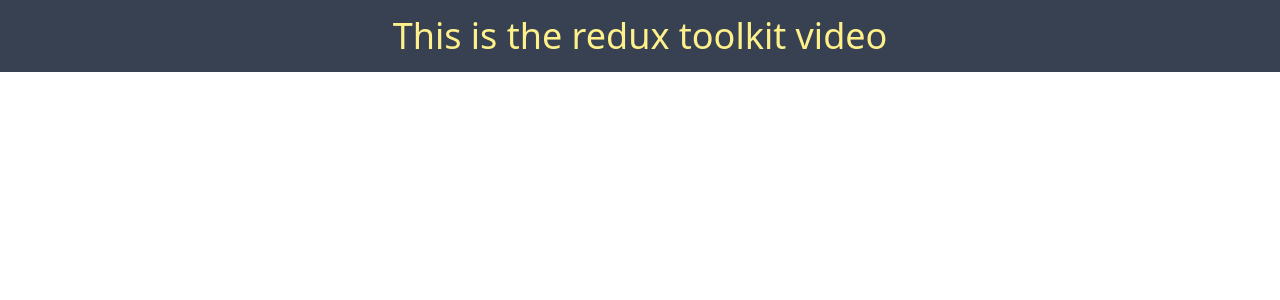
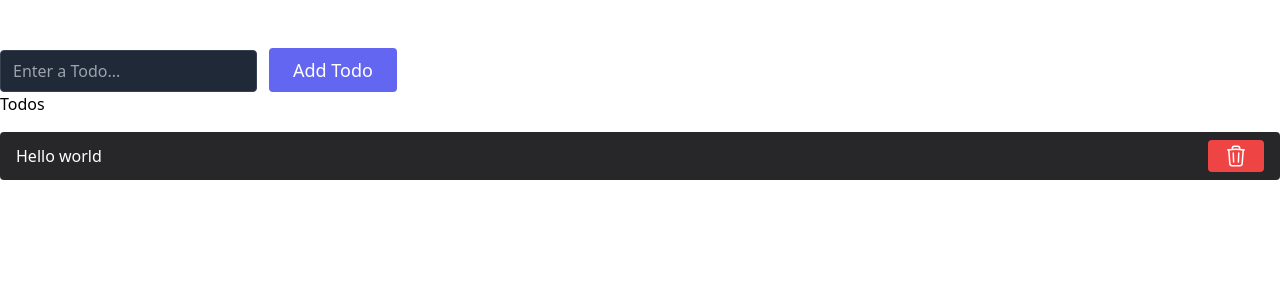
Before and after one commit to Bhavesh-Zalke-1628/ReactProject, a React (Vite) app: page / in a window 1280 px wide. Shown: the top 300 px of the page. Built offline with nearby package versions, Linux system fonts and the light colour scheme.

Commit message:
complete the todo with the help of the redux

```diff
--- a/package.json
+++ b/package.json
@@ -10,8 +10,10 @@
     "preview": "vite preview"
   },
   "dependencies": {
+    "@reduxjs/toolkit": "^1.9.7",
     "react": "^18.2.0",
     "react-dom": "^18.2.0",
+    "react-redux": "^8.1.3",
     "react-router-dom": "^6.19.0",
     "router": "^1.3.8"
   },
--- /dev/null
+++ b/src/Component/Redux/App/Store.js
@@ -0,0 +1,6 @@
+import { configureStore } from '@reduxjs/toolkit';
+import todoReducer from '../features/todo/todoSlice';
+
+export const store = configureStore({
+    reducer: todoReducer
+})
--- /dev/null
+++ b/src/Component/Redux/Components/AddTodo.jsx
@@ -0,0 +1,35 @@
+import React, { useState } from 'react'
+import { useDispatch } from 'react-redux'
+import { addTodo } from '../Features/Todo/TodoSlice'
+function AddTodo() {
+
+    const [input, setInput] = useState('')
+    const dispatch = useDispatch()
+
+    const addTodoHandler = (e) => {
+        e.preventDefault()
+        dispatch(addTodo(input))
+        setInput('')
+    }
+
+
+    return (
+        <form onSubmit={addTodoHandler} className="space-x-3 mt-12">
+            <input
+                type="text"
+                className="bg-gray-800 rounded border border-gray-700 focus:border-indigo-500 focus:ring-2 focus:ring-indigo-900 text-base outline-none text-gray-100 py-1 px-3 leading-8 transition-colors duration-200 ease-in-out"
+                placeholder="Enter a Todo..."
+                value={input}
+                onChange={(e) => setInput(e.target.value)}
+            />
+            <button
+                type="submit"
+                className="text-white bg-indigo-500 border-0 py-2 px-6 focus:outline-none hover:bg-indigo-600 rounded text-lg"
+            >
+                Add Todo
+            </button>
+        </form>
+    )
+}
+
+export default AddTodo
--- /dev/null
+++ b/src/Component/Redux/Components/Todos.jsx
@@ -0,0 +1,45 @@
+import React from 'react'
+import { useSelector, useDispatch } from 'react-redux'
+import { removeTodo } from '../Features/Todo/TodoSlice'
+
+function Todos() {
+  const todos = useSelector(state => state.todos)
+  const dispatch = useDispatch()
+
+  return (
+    <>
+      <div>Todos</div>
+      <ul className="list-none">
+        {todos.map((todo) => (
+          <li
+            className="mt-4 flex justify-between items-center bg-zinc-800 px-4 py-2 rounded"
+            key={todo.id}
+          >
+            <div className='text-white'>{todo.text}</div>
+            <button
+              onClick={() => dispatch(removeTodo(todo.id))}
+              className="text-white bg-red-500 border-0 py-1 px-4 focus:outline-none hover:bg-red-600 rounded text-md"
+            >
+              <svg
+                xmlns="http://www.w3.org/2000/svg"
+                fill="none"
+                viewBox="0 0 24 24"
+                strokeWidth={1.5}
+                stroke="currentColor"
+                className="w-6 h-6"
+              >
+                <path
+                  strokeLinecap="round"
+                  strokeLinejoin="round"
+                  d="M14.74 9l-.346 9m-4.788 0L9.26 9m9.968-3.21c.342.052.682.107 1.022.166m-1.022-.165L18.16 19.673a2.25 2.25 0 01-2.244 2.077H8.084a2.25 2.25 0 01-2.244-2.077L4.772 5.79m14.456 0a48.108 48.108 0 00-3.478-.397m-12 .562c.34-.059.68-.114 1.022-.165m0 0a48.11 48.11 0 013.478-.397m7.5 0v-.916c0-1.18-.91-2.164-2.09-2.201a51.964 51.964 0 00-3.32 0c-1.18.037-2.09 1.022-2.09 2.201v.916m7.5 0a48.667 48.667 0 00-7.5 0"
+                />
+              </svg>
+            </button>
+          </li>
+        ))}
+      </ul>
+    </>
+  )
+}
+
+export default Todos
--- /dev/null
+++ b/src/Component/Redux/Features/Todo/TodoSlice.js
@@ -0,0 +1,28 @@
+import { createSlice, nanoid } from '@reduxjs/toolkit';
+
+const initialState = {
+    todos: [{ id: 1, text: "Hello world" }]
+}
+
+
+
+export const todoSlice = createSlice({
+    name: 'todo',
+    initialState,
+    reducers: {
+        addTodo: (state, action) => {
+            const todo = {
+                id: nanoid(),
+                text: action.payload
+            }
+            state.todos.push(todo)
+        },
+        removeTodo: (state, action) => {
+            state.todos = state.todos.filter((todo) => todo.id !== action.payload)
+        },
+    }
+})
+
+export const { addTodo, removeTodo } = todoSlice.actions
+
+export default todoSlice.reducer
--- a/src/Component/Redux/ReduxApp.jsx
+++ b/src/Component/Redux/ReduxApp.jsx
@@ -1,8 +1,11 @@
 import React from 'react'
+import AddTodo from './Components/AddTodo'
+import Todos from './Components/Todos'
 function ReduxApp() {
     return (
         <div>
-            <h1 className='w-full bg-gray-700 py-4 text-4xl text-center text-yellow-200'>This is the redux toolkit video</h1>
+            <AddTodo/>
+            <Todos/>
         </div>
     )
 }
--- a/src/main.jsx
+++ b/src/main.jsx
@@ -9,7 +9,8 @@
 import Contact from './Component/Router/Components/Contact/Contact.jsx'
 import User from './Component/Router/Components/User/User.jsx'
 import Github, { githubInfoLoader } from './Component/Router/Components/Github/Github.jsx'
-
+import { Provider } from 'react-redux'
+import { store } from './Component/Redux/App/Store.js'
 // const router = createBrowserRouter([
 //   {
 //     path: '',
@@ -48,9 +49,9 @@
 // )
 
 ReactDOM.createRoot(document.getElementById('root')).render(
-  <React.StrictMode>
-    {/* <RouterProvider router={router} /> */}
-  <App />
-  </React.StrictMode>,
+  // <React.StrictMode>
+    <Provider store={store}>
+      <App />
+    </Provider>
 
 )
```
Also changed, not shown: 1 other file (tests, documents, lock files or other folders).
